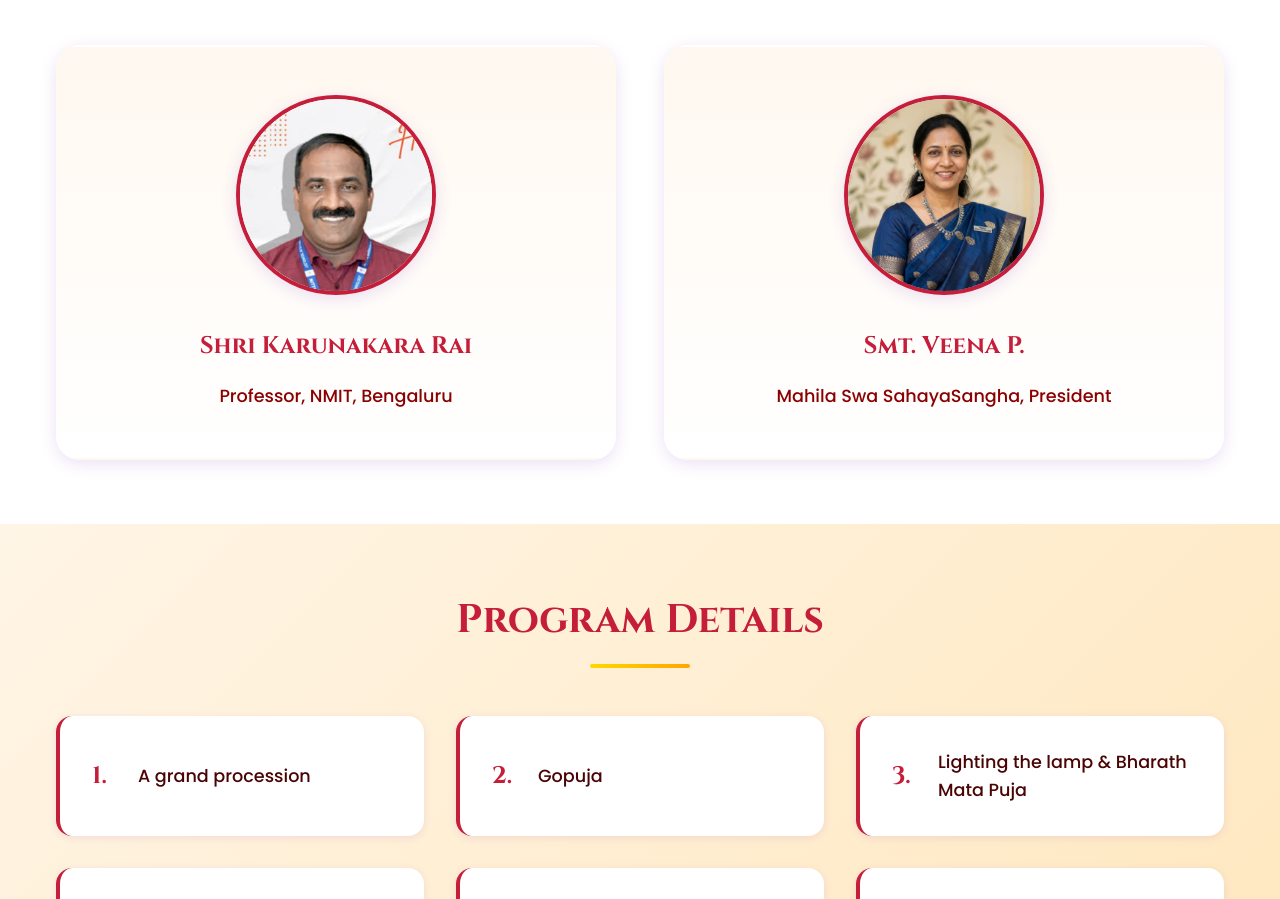
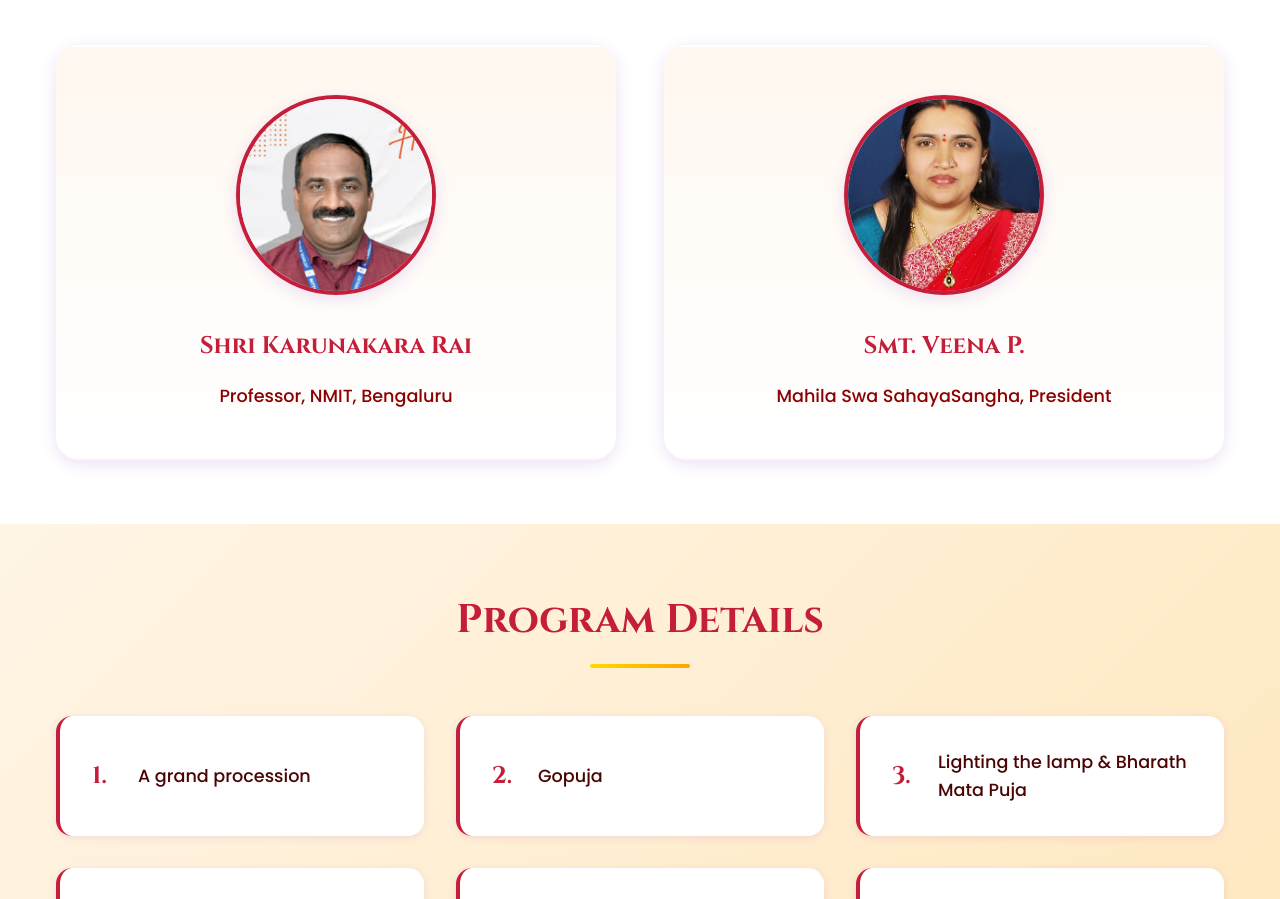
Before and after one commit to rajathslr/HinduSamajaUtsava_2, a plain HTML site: page index.html in a window 1280 px wide. Shown: the part 2803-3702 px from the top of the page. Drawn offline with Linux system fonts and the light colour scheme; a script that the page names is missing.

Commit message:
Update guest speaker Veena P. image

```diff
--- a/index.html
+++ b/index.html
@@ -140,7 +140,7 @@
 
                 <div class="speaker-card">
                     <div class="speaker-image-container">
-                        <img src="speaker-veena-p.jpg" alt="Smt. Veena P." class="speaker-img">
+                        <img src="veena_speaker.jpg" alt="Smt. Veena P." class="speaker-img">
                     </div>
                     <h3 class="speaker-name" data-i18n="speaker2Name">Smt. Veena P.</h3>
                     <p class="speaker-title" data-i18n="speaker2Title">Mahila Swa SahayaSangha, President</p>
```
Also changed, not shown: veena_speaker.jpg (added).
